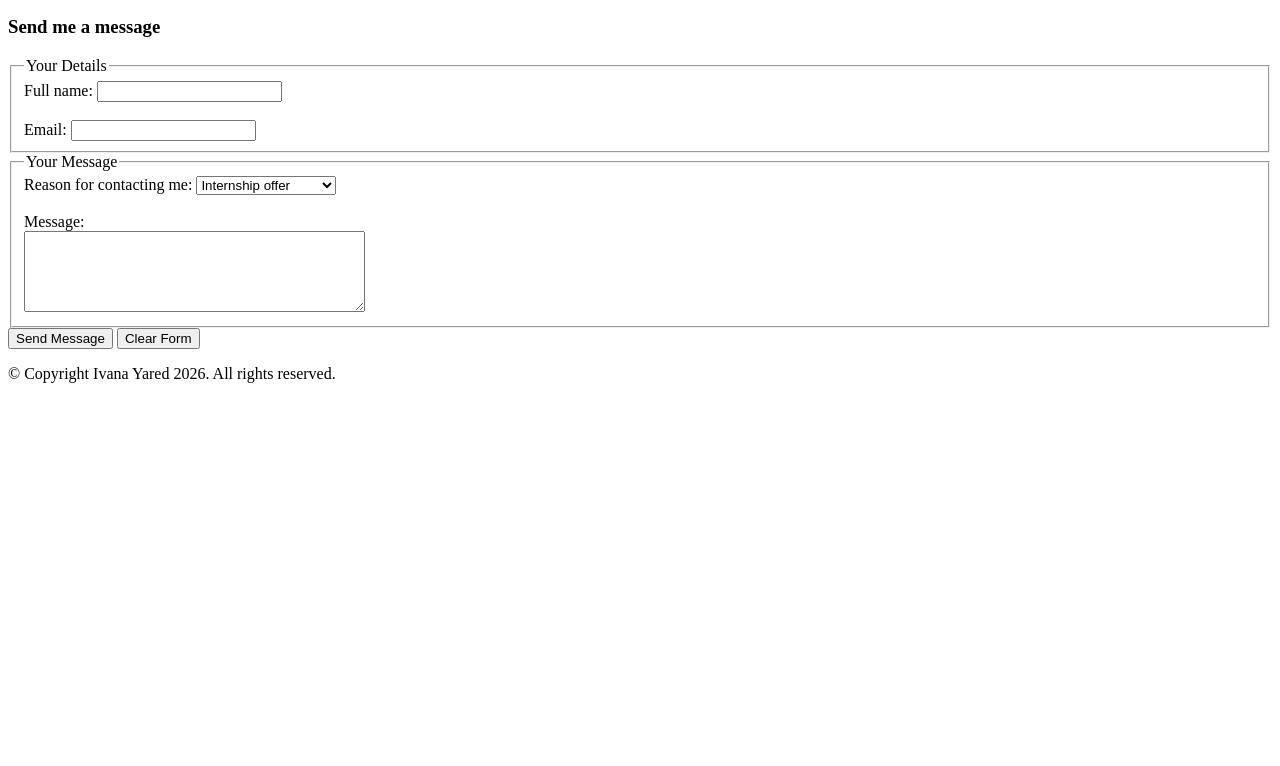
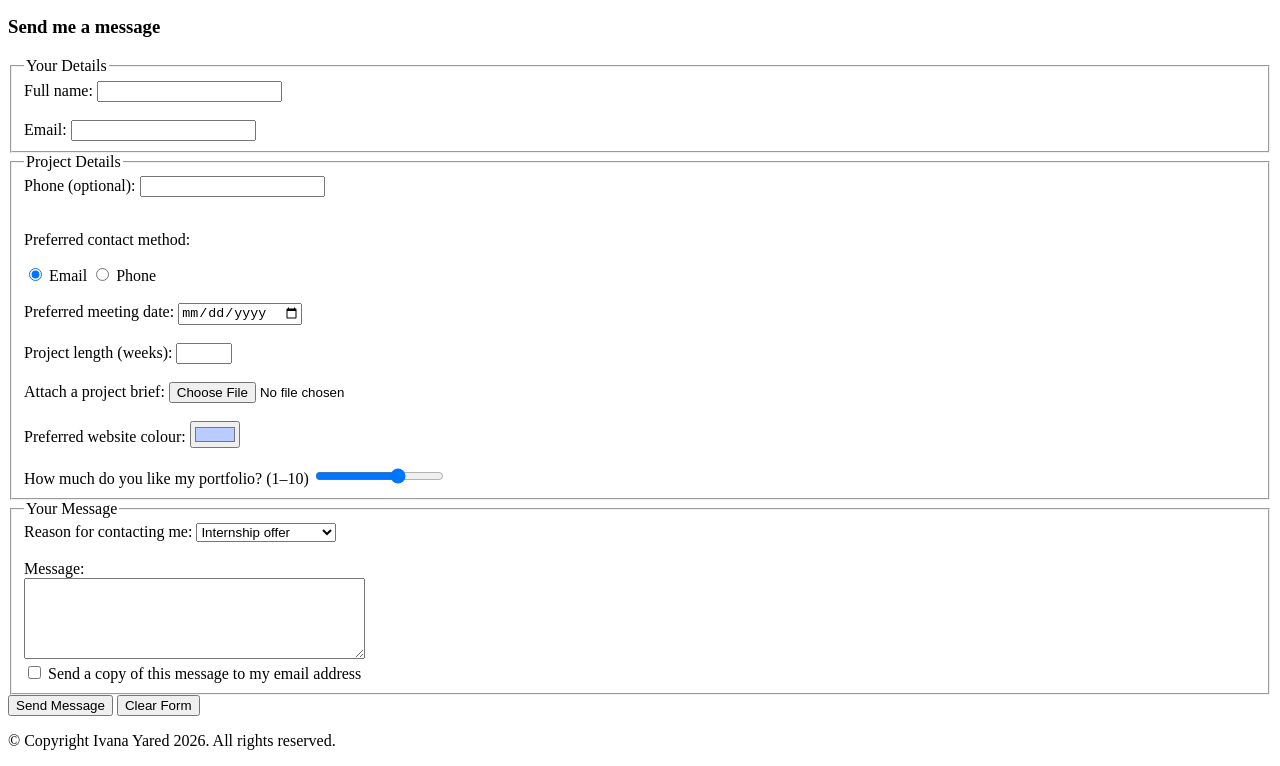
Before and after one commit to ivana623-cpu/portfolio-assignment, a plain HTML site: page index.html in a window 1280 px wide. Shown: the part 3349-4115 px from the top of the page. Before the commit the page ends 3748 px from the top, so only its background shows below. Drawn offline with Linux system fonts and the light colour scheme.

Commit message:
added the project details sub-part in the send me a message part

```diff
--- a/index.html
+++ b/index.html
@@ -190,15 +190,42 @@ while i< len(word):
         <area shape="rect" coords="420,40,580,160" href="mailto:ivana.yared@aastustudent.edu.et" alt="Email">
     </map>
     <h3>Send me a message</h3>
-<form action="thank-you.html" method="get">
+<form action="thank-you.html" method="get"">
  <fieldset>
  <legend>Your Details</legend>
  <label for="fullname">Full name:</label>
- <input type="text" id="fullname" name="fullname">
+ <input type="text" id="fullname" name="fullname" required>
  <br><br>
  <label for="email">Email:</label>
  <input type="email" id="email" name="email">
  </fieldset>
+ <fieldset>
+ <legend>Project Details</legend>
+ <label for="phone">Phone (optional):</label>
+ <input type="text" id="phone" name="phone"
+ pattern="0[79][0-9]{8}" title="10 digits starting with 09 or 07">
+ <br><br>
+ <p>Preferred contact method:</p>
+ <input type="radio" id="by-email" name="contact-method" value="email" checked>
+ <label for="by-email">Email</label>
+ <input type="radio" id="by-phone" name="contact-method" value="phone">
+ <label for="by-phone">Phone</label>
+ <br><br>
+ <label for="meeting">Preferred meeting date:</label>
+ <input type="date" id="meeting" name="meeting" min="2026-11-01">
+ <br><br>
+ <label for="weeks">Project length (weeks):</label>
+ <input type="number" id="weeks" name="weeks" min="1" max="52" step="1">
+ <br><br>
+ <label for="brief">Attach a project brief:</label>
+ <input type="file" id="brief" name="brief">
+ <br><br>
+ <label for="colour">Preferred website colour:</label>
+ <input type="color" id="colour" name="colour" value="#baccff">
+ <br><br>
+ <label for="rating">How much do you like my portfolio? (1–10)</label>
+ <input type="range" id="rating" name="rating" min="1" max="10" value="7">
+</fieldset>
  <fieldset>
  <legend>Your Message</legend>
  <label for="reason">Reason for contacting me:</label>
@@ -217,6 +244,9 @@ while i< len(word):
  <br><br>
  <label for="message">Message:</label><br>
  <textarea id="message" name="message" rows="5" cols="40"></textarea>
+ <br>
+ <input type="checkbox" id="copy" name="copy" value="yes">
+ <label for="copy">Send a copy of this message to my email address</label>
  </fieldset>
  <button type="submit">Send Message</button>
  <button type="reset">Clear Form</button>
```
